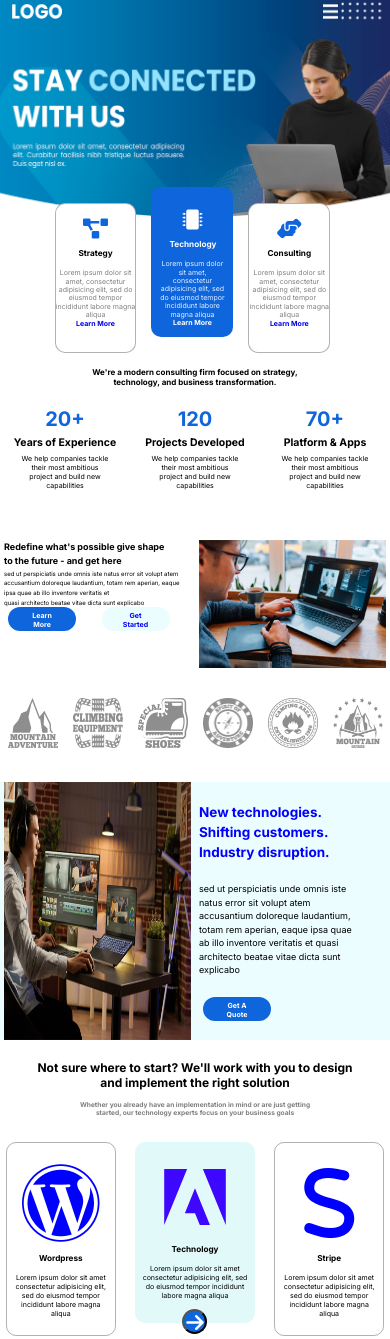
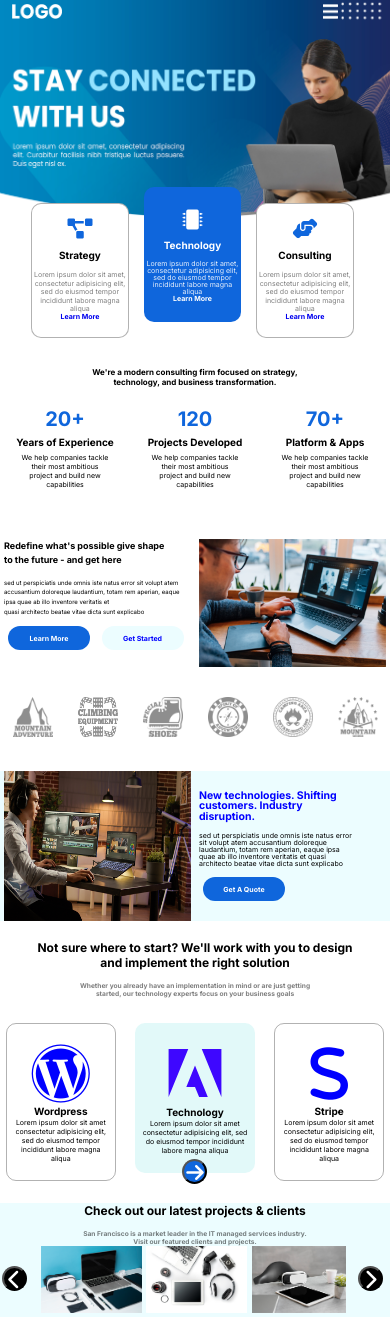
Before and after one commit to vinhkhang123/DuongVinhKhang_YeuCau1_Responsive, a plain HTML site: page index.html in a window 390 px wide. Shown: the part 9-1348 px from the top of the page. Drawn offline with Linux system fonts and the light colour scheme.

Commit message:
sửa thêm tí giao diện

```diff
--- a/assest/CSS/style.css
+++ b/assest/CSS/style.css
@@ -92,10 +92,10 @@
     }
     .head {
         width: 100%  !important;
-        height: 474px !important;
+        height: 43vh !important;
     }
     .menu {
-        margin-top: 5%;
+        margin-top: 1%;
         width: 100%;
         flex-wrap:unset !important;
         position:absolute !important;
@@ -104,13 +104,12 @@
     .header {
         height: 80% !important ;
        margin-top: 6% !important;
-       margin-left:5% !important;
     }
     .logo {
-        margin-left: 2% !important;
+        margin-left: 7% !important;
        }
     .bars {
-        margin-left:79% !important;
+        margin-left:70% !important;
     }
     .logo img {
         width: 50px !important;
@@ -119,7 +118,7 @@
         width: 15px !important;
     }
     .empty {
-        height: 385px !important;
+        height: 33vh !important;
      }
     .left {
         margin-top: 25px !important;
@@ -185,8 +184,8 @@
         margin-top: 50px !important;
     }
     .redBut {
-        max-width: 50% !important;
-        margin: 0 !important;
+        max-width: 40% !important;
+        margin: 10px 35px !important;
         font-size: 14px !important;
     }
     .butLong {
@@ -275,7 +274,7 @@
         height: 350px !important;
    }
    .dataLeft {
-        font-size: 11px;
+        font-size: 12px;
    }
    .submita {
          margin: 4% 0% !important;
@@ -333,8 +332,10 @@
     .header {
         height: 80% !important ;
        margin-top: 6% !important;
-       margin-left:4% !important;
-
+       margin-left:0% !important;
+    }
+    .header h3 {
+        font-size: 10px !important;
     }
     .logo {
         margin-left: 2% !important;
@@ -353,19 +354,28 @@
      }
     .left {
         margin-top: 25px !important;
-        width: 50px !important;
-        height: 150px !important;
+        max-width: 25% !important;
+        height: 135px !important;
         font-size:7px  !important;
         line-height: 1.2 !important;
         padding: 0 !important;
-        margin-left: 10% !important;
+        margin-left: 8% !important;
     }
     .left p {
         margin: 0 !important;
     }
+    .leftNot i {
+        font-size: 60px !important;
+    }
+    .rightNot i {
+        font-size: 60px !important;
+    }
+    .midNot img {
+        width: 60px !important;
+    }
     .right {
-        width: 50px !important;
-        height: 150px !important;
+        max-width: 25% !important;
+        height: 135px !important;
         font-size:7px  !important;
         margin-top: 25px !important;
         padding: 0 !important;
@@ -376,12 +386,12 @@
     }
     .Tech {
         margin: 9px 15px 0px 15px !important;
-        padding: 8px !important;
+        padding: 8px 0px !important;
         font-size: 10px !important;
-        width: 50px !important;
-        height: 150px !important;
+        max-width: 25% !important;
+        height: 135px !important;
         font-size:7px  !important;
-        line-height: 1.2 !important;
+        line-height: 1 !important;
     }
     .Tech p {
         margin: 0 !important;
@@ -424,8 +434,11 @@
         font-size: 6px !important;
         line-height: 1.6 !important;
     }
+    .redBut p {
+        padding: 10px 0px !important;
+    }
     .butLong {
-        width: 68px !important;
+        width: 82px !important;
         height: 24px !important;
         margin: 0 !important;
         padding: 4px 20px !important;
@@ -436,8 +449,8 @@
         padding: 0px !important;
     }
     .logoMul img {
-        width: 50px !important;
-        height: 50px !important;
+        width: 40px !important;
+        height: 40px !important;
     }
     .newTech {
         margin-bottom: 5% !important;
@@ -448,8 +461,12 @@
     }
     .newTechChi {
         margin-left: 0 !important;
-        font-size: 9px !important;
+        font-size: 7px !important;
         margin-bottom: 5% !important;
+        line-height: 1 !important;
+    }
+    .newTechChi  p {
+        padding: 10px 0px !important;
     }
     .asianman {
         margin: 0 !important;
@@ -466,6 +483,10 @@
         font-size: 7px !important;
         margin-top: 25px !important;
     }
+    .notS h3 {
+        font-size: 10px !important;
+        margin: 1px 0px !important;
+    }
     .leftNot {
         max-width: 120px !important;
          margin-right: 0 !important;
@@ -475,7 +496,7 @@
     }
     .midNot {
         height: 100% !important;
-        padding-bottom: 23px !important;
+        padding-bottom: 18px !important;
         font-size: 7px !important;
     }
     .buttonMid {
@@ -526,6 +547,9 @@
     .dataLeft p {
         margin: 5px 0px !important;
     }
+    .dataLeft h1 {
+        font-size: 9px !important;
+    }
     .dataMid {
         margin: 0 !important;
         padding: 0px 9px 14px !important;
@@ -548,6 +572,7 @@
     }
     .dataRight h3,p {
         margin: 0 !important;
+        padding: 0px !important;
     }
     .submita {
         margin:  5% 0!important;
@@ -585,12 +610,15 @@
     }
     .project h2 {
         margin: 5px 0px !important;
+        font-size: 10px !important;
     }
     .plat h2 {
         margin: 5px 0px !important;
+        font-size: 10px !important;
     }
     .expe h2 {
         margin: 5px 0px !important;
+        font-size: 10px !important;
     }
     .ButtonCi2 {
         width: 25px !important;
@@ -871,6 +899,7 @@
     margin-right: 30px;
     max-width: 482px
 }
+
 .butLong {
     margin: 20px;
     border-radius: 40px;
@@ -945,7 +974,7 @@
     margin: 2px;
 }
 .lastRight img {
-    width: 100%;
+    width: 94%;
     height: 100%;
     margin: 2px;
 }
@@ -1012,6 +1041,7 @@
 }
 .icon {
     pointer-events: none;
+    margin: 1%;
 }
 .icon i{
     margin: 6px;
--- a/index.html
+++ b/index.html
@@ -24,7 +24,7 @@
           <img src="./assest/Images/bars.png" alt="">
         </div>
       </div>
-      <div class="row"><div class="empty"style="width:100%;height:703px;"></div></div>
+      <div class="row"><div class="empty"style="width:100%;height:95vh;"></div></div>
 
       <div class="header row">
 
@@ -172,7 +172,7 @@
             <p>Lorem ipsum dolor sit amet consectetur adipisicing elit, sed do eiusmod tempor incididunt labore magna aliqua</p>
 
           </div>
-          <button class="ButtonCi"><i class="fa-solid fa-arrow-right"></i></button>
+          <button class="Button2 ButtonCi"><i class="fa-solid fa-arrow-right"></i></button>
         </div>
 
         <div class="rightNot  midText col l-4 m-12 c-4" >
```
